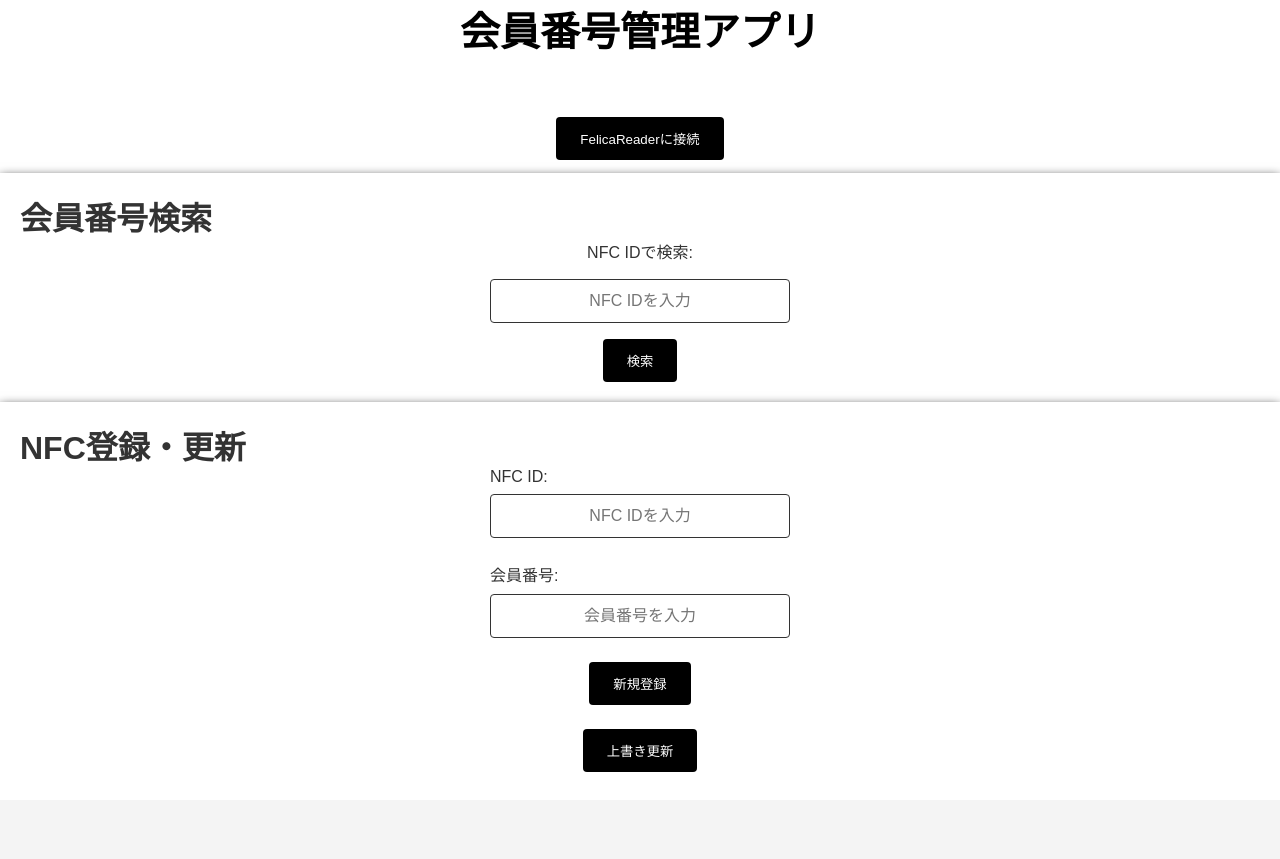
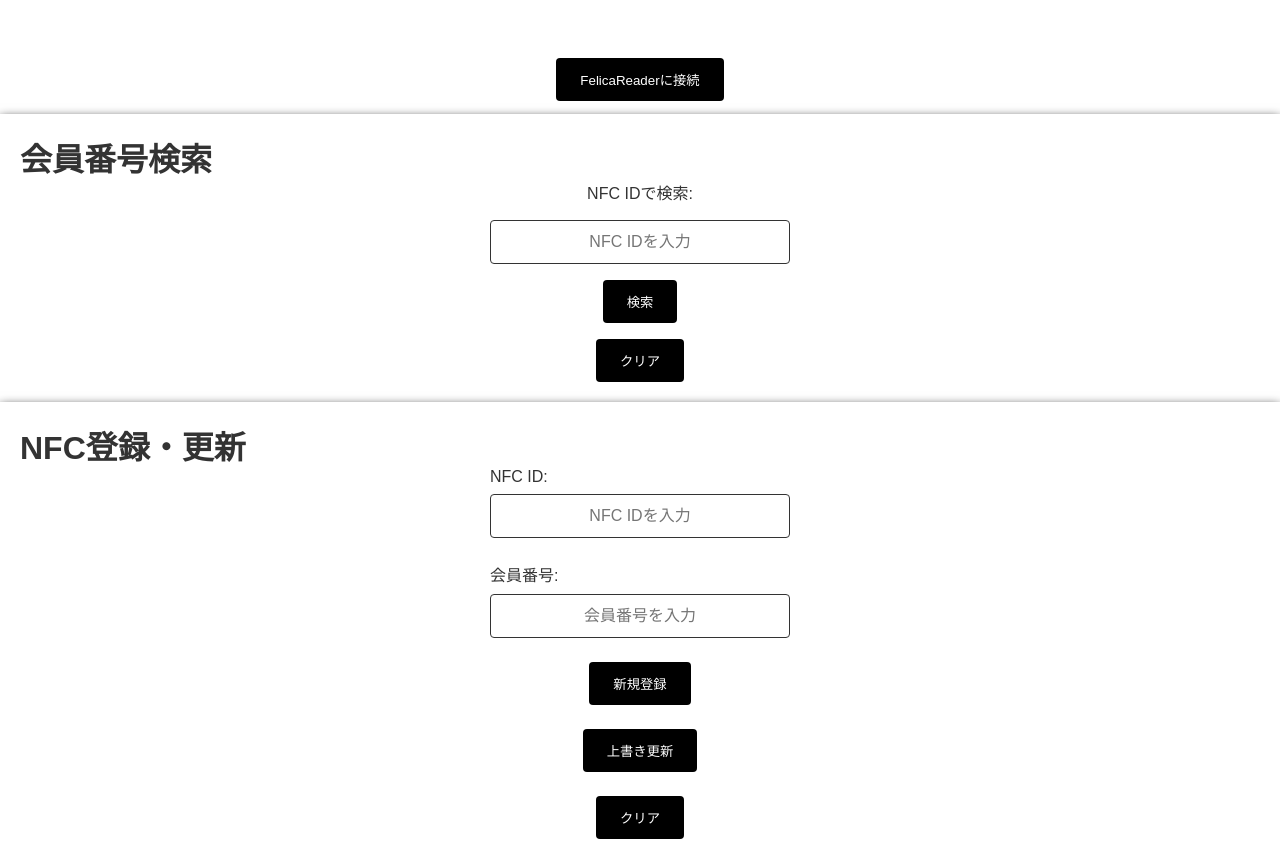
Before and after one commit to EngineerCafeJP/engineercafe_nfc, a React (Vite) app: page / in a window 1280 px wide. Before the commit the page ends 800 px from the top, so only its background shows below. Built offline with nearby package versions, Linux system fonts and the light colour scheme; no server answers.

Commit message:
add clear button

```diff
--- a/src/pages/RegisterNFC.jsx
+++ b/src/pages/RegisterNFC.jsx
@@ -82,6 +82,11 @@ function RegisterNFC() {
     }
   };
 
+  const handleFormClear = () => {
+    setNfcId("");
+    setNumber("");
+  };
+
   return (
     <div className="register-container">
       <h1>NFC登録・更新</h1>
@@ -112,6 +117,7 @@ function RegisterNFC() {
         </div>
         <button type="submit" onClick={handleRegisterClick} className="submit-button">新規登録</button>
         <button type="button" onClick={handleUpdateClick} className="submit-button">上書き更新</button>
+        <button onClick={handleFormClear} className="submit-button">クリア</button>
       </form>
     </div>
   );
--- a/src/pages/SearchMember.jsx
+++ b/src/pages/SearchMember.jsx
@@ -20,6 +20,10 @@ function SearchMember() {
     }
   };
 
+  const handleFormClear = () => {
+    setNfcId("");
+  };
+
   const copyClipboard = () => {
     navigator.clipboard.writeText(number);
     alert('クリップボードにコピーしました');
@@ -39,6 +43,7 @@ function SearchMember() {
           placeholder="NFC IDを入力"
         />
         <button onClick={handleSearch} className="search-button">検索</button>
+        <button onClick={handleFormClear} className="search-button">クリア</button>
       </div>
       {number && (
         <div className="result-container">
```
